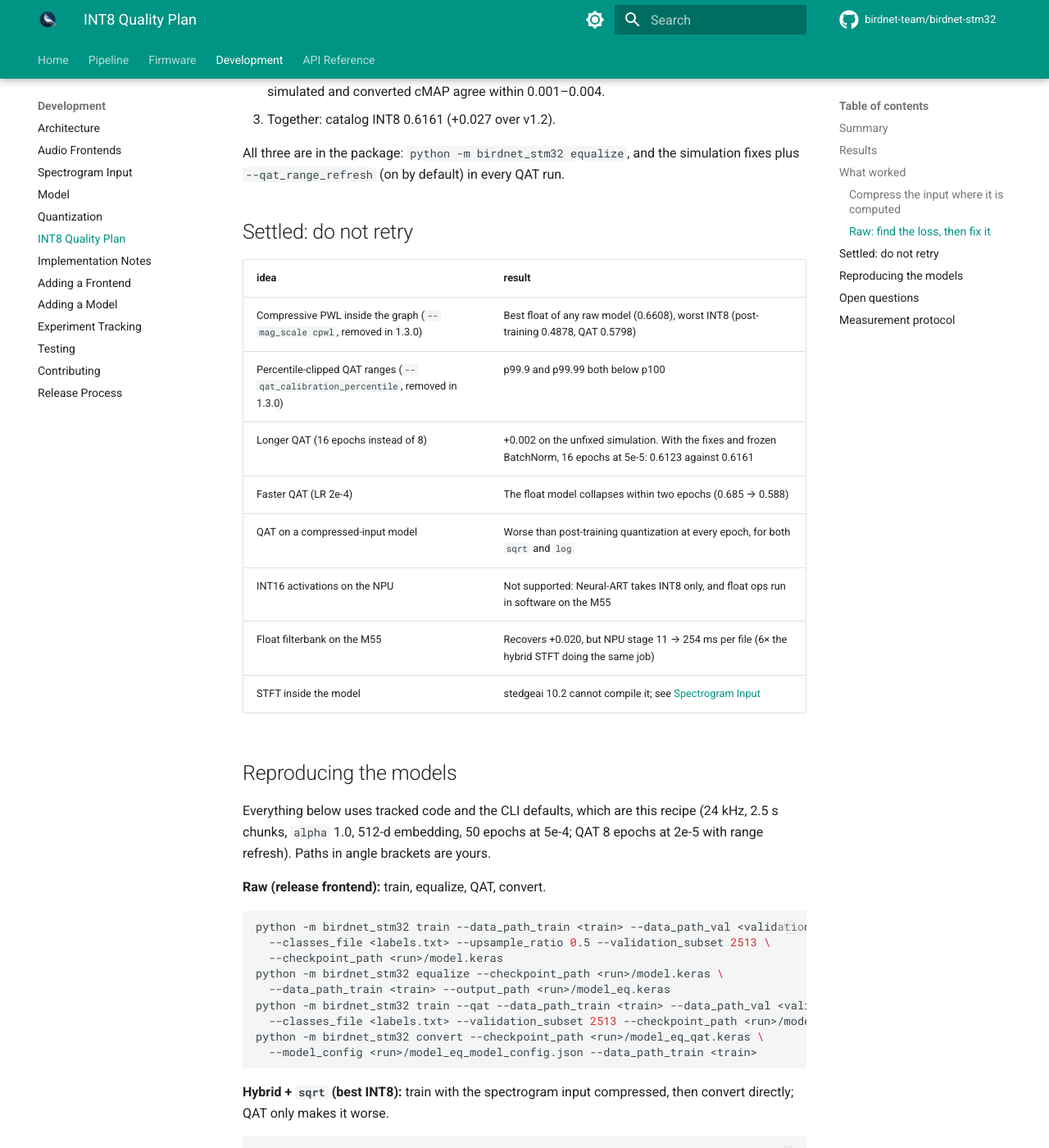
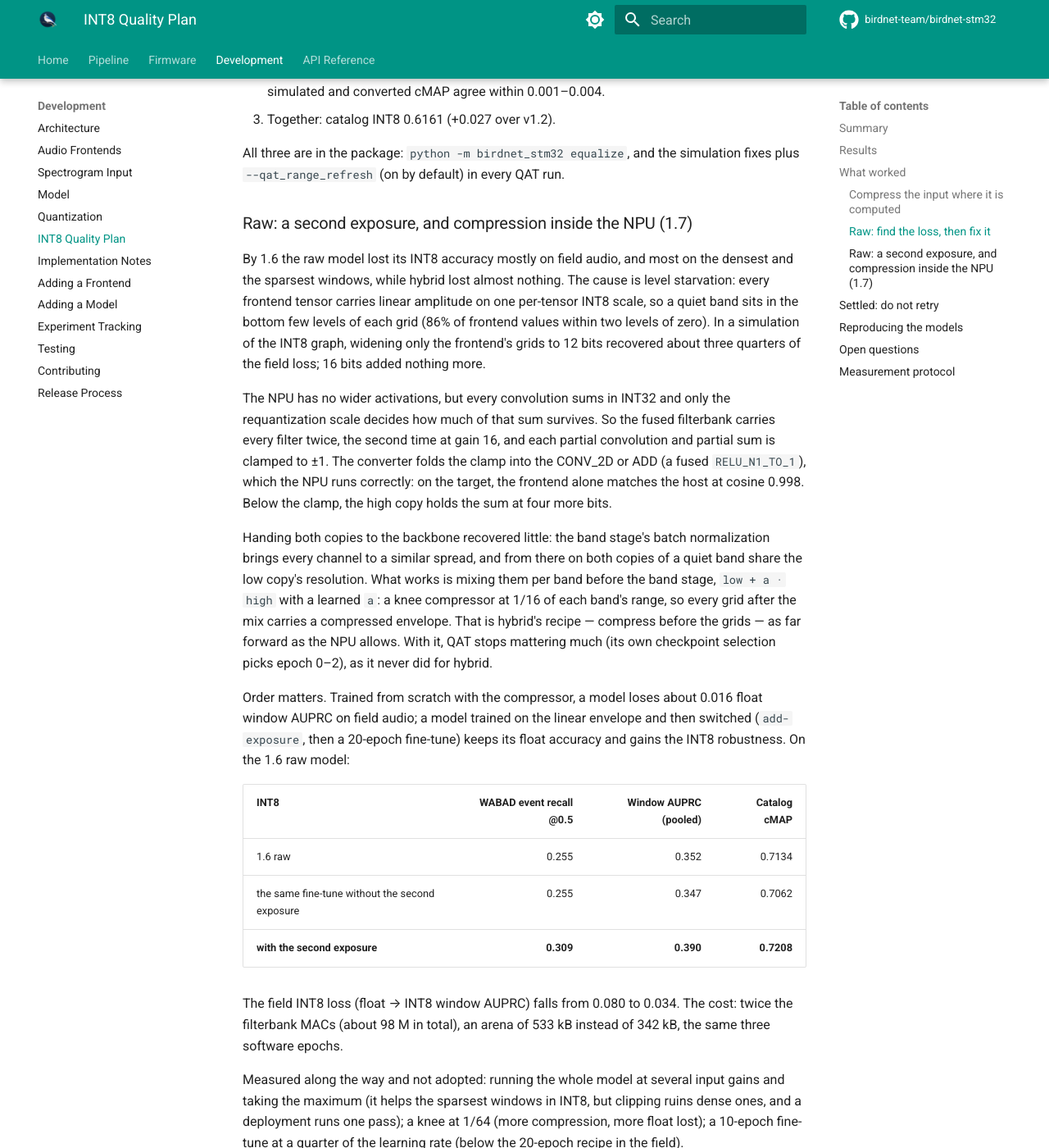
Before and after one commit to birdnet-team/birdnet-stm32, an MkDocs documentation site: the page built from docs/dev/int8-parity-plan.md, in a window 1280 px wide and 1400 px high, scrolled down 3805 px. Shown: the whole window at 82% size. Built offline with MkDocs 1.6.1 and Material for MkDocs 9.7.7, drawn with Linux system fonts in a browser that asks for light colours; comment, search, counter and statistics services are not loaded.

Commit message:
Document the two-exposure raw frontend

```diff
--- a/docs/dev/int8-parity-plan.md
+++ b/docs/dev/int8-parity-plan.md
@@ -135,6 +135,54 @@ changes addressed it:
 All three are in the package: `python -m birdnet_stm32 equalize`, and the
 simulation fixes plus `--qat_range_refresh` (on by default) in every QAT run.
 
+### Raw: a second exposure, and compression inside the NPU (1.7)
+
+By 1.6 the raw model lost its INT8 accuracy mostly on field audio, and most on
+the densest and the sparsest windows, while hybrid lost almost nothing. The
+cause is level starvation: every frontend tensor carries linear amplitude on
+one per-tensor INT8 scale, so a quiet band sits in the bottom few levels of
+each grid (86% of frontend values within two levels of zero). In a simulation
+of the INT8 graph, widening only the frontend's grids to 12 bits recovered
+about three quarters of the field loss; 16 bits added nothing more.
+
+The NPU has no wider activations, but every convolution sums in INT32 and only
+the requantization scale decides how much of that sum survives. So the fused
+filterbank carries every filter twice, the second time at gain 16, and each
+partial convolution and partial sum is clamped to ±1. The converter folds the
+clamp into the CONV_2D or ADD (a fused `RELU_N1_TO_1`), which the NPU runs
+correctly: on the target, the frontend alone matches the host at cosine 0.998.
+Below the clamp, the high copy holds the sum at four more bits.
+
+Handing both copies to the backbone recovered little: the band stage's batch
+normalization brings every channel to a similar spread, and from there on both
+copies of a quiet band share the low copy's resolution. What works is mixing
+them per band before the band stage, `low + a · high` with a learned `a`: a knee
+compressor at 1/16 of each band's range, so every grid after the mix carries a
+compressed envelope. That is hybrid's recipe — compress before the grids — as
+far forward as the NPU allows. With it, QAT stops mattering much (its own
+checkpoint selection picks epoch 0–2), as it never did for hybrid.
+
+Order matters. Trained from scratch with the compressor, a model loses about
+0.016 float window AUPRC on field audio; a model trained on the linear
+envelope and then switched (`add-exposure`, then a 20-epoch fine-tune) keeps
+its float accuracy and gains the INT8 robustness. On the 1.6 raw model:
+
+| INT8 | WABAD event recall @0.5 | Window AUPRC (pooled) | Catalog cMAP |
+|---|---:|---:|---:|
+| 1.6 raw | 0.255 | 0.352 | 0.7134 |
+| the same fine-tune without the second exposure | 0.255 | 0.347 | 0.7062 |
+| **with the second exposure** | **0.309** | **0.390** | **0.7208** |
+
+The field INT8 loss (float → INT8 window AUPRC) falls from 0.080 to 0.034. The
+cost: twice the filterbank MACs (about 98 M in total), an arena of 533 kB
+instead of 342 kB, the same three software epochs.
+
+Measured along the way and not adopted: running the whole model at several
+input gains and taking the maximum (it helps the sparsest windows in INT8, but
+clipping ruins dense ones, and a deployment runs one pass); a knee at 1/64
+(more compression, more float lost); a 10-epoch fine-tune at a quarter of the
+learning rate (below the 20-epoch recipe in the field).
+
 ## Settled: do not retry
 
 | idea | result |
```
Also changed, not shown: CHANGELOG.md (+22 -0 lines).
